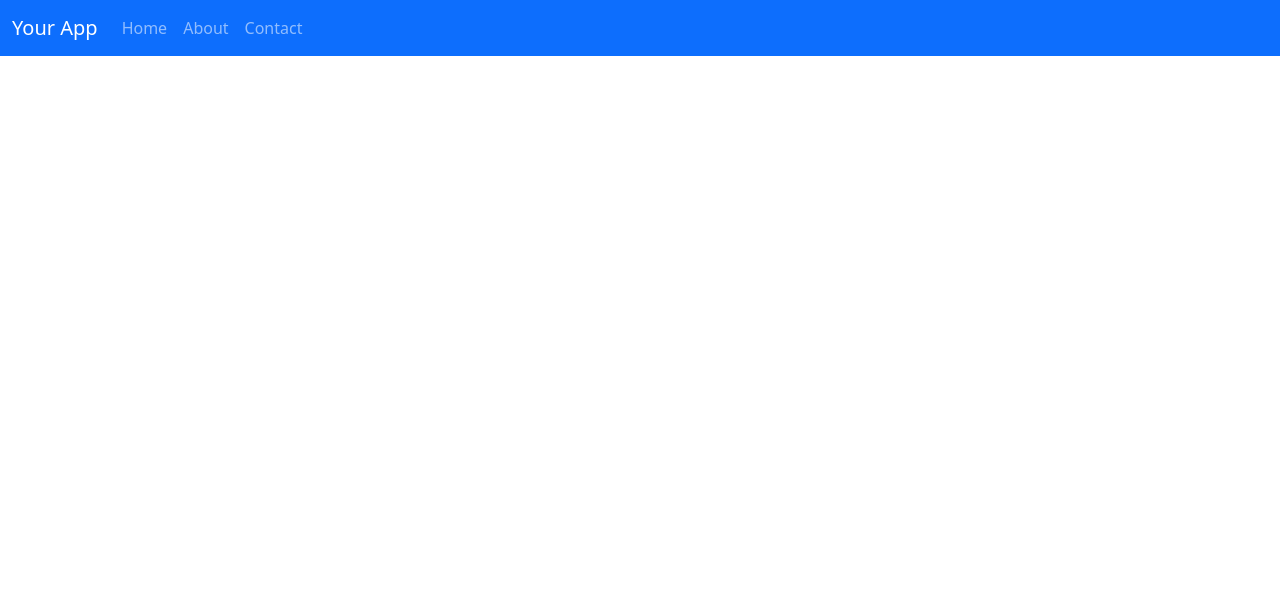
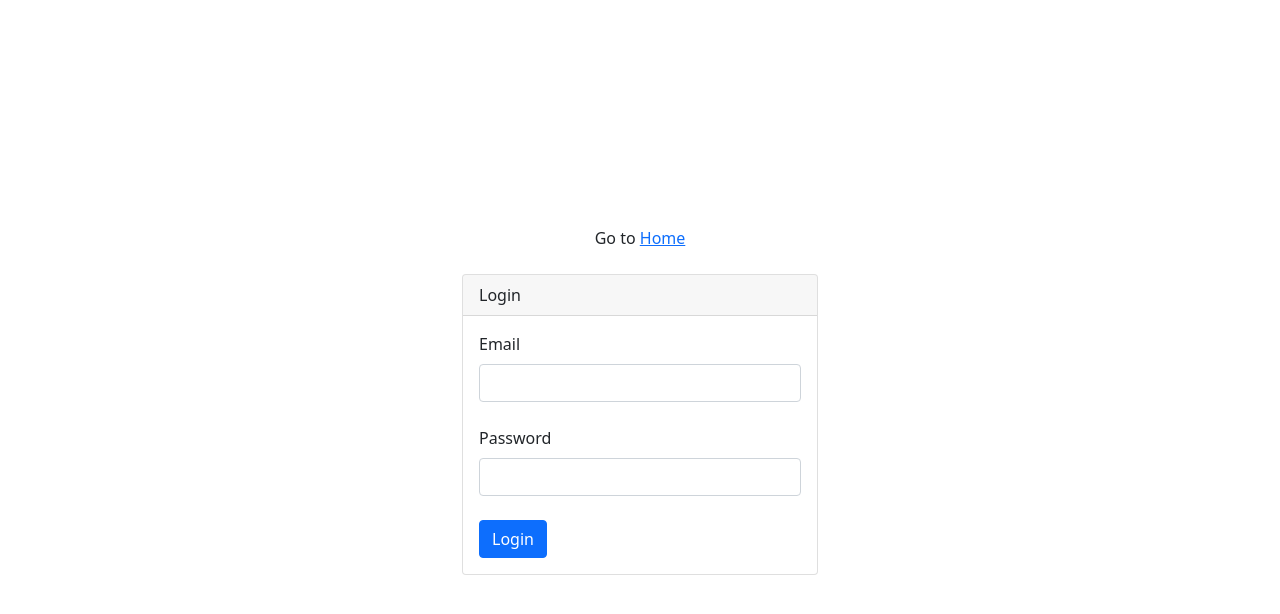
Before and after one commit to Muhammad5943/learn-react-parsinta, a React (Create React App) app: page /login in a window 1280 px wide. Shown: the top 614 px of the page. Built offline with nearby package versions, Linux system fonts and the light colour scheme.

Commit message:
ADD error page and multiple layer route

```diff
--- a/src/App.js
+++ b/src/App.js
@@ -1,15 +1,12 @@
 import React from 'react';
-import Navbar from './components/Navbar';
 // import { Router } from 'react-router-dom';
 import Router from './router'
 
 function App() {
   return (
     <div>
-      <Navbar />
-      <div className="py-4">
-        <Router />
-      </div>
+      {/* <Navbar /> untuk kepentingan error handler */}
+      <Router />
     </div>
   );
 }
--- a/src/components/Navbar.js
+++ b/src/components/Navbar.js
@@ -1,8 +1,9 @@
 import React from 'react';
 import { NavLink } from 'react-router-dom';
 
-function Navbar() {
+function Navbar({ children }) {
     return (
+        <div>
             <nav className="navbar navbar-expand-lg navbar-dark bg-primary">
                 <div className="container-fluid">
                     <NavLink className="navbar-brand" to="/">Your App</NavLink>
@@ -25,6 +26,10 @@
                 </div>
             </nav>
 
+            <div className="py-4">
+                { children }
+            </div>
+        </div>
     );
 }
 
--- a/src/router/index.js
+++ b/src/router/index.js
@@ -3,22 +3,35 @@
 import Home from '../views/Home';
 import About from '../views/About';
 import Contact from '../views/Contact';
+import NotFound from '../views/errors/NotFound';
+import NavBar from '../components/Navbar';
+import Login from '../views/auth/Login';
 
 function Router() {
     return (
         // <BrowserRouter> (BrowserRouter bisa dimasukkan dalam /index.js 'utama', setelah itu tidak di declear disini)
             <Switch>
                 <Route exact path="/">
-                    <Home />
+                    <NavBar>
+                        <Home />
+                    </NavBar>
                 </Route>
 
                 <Route path="/about">
-                    <About />
+                    <NavBar>
+                        <About />
+                    </NavBar>
                 </Route>
 
                 <Route path="/contact">
-                    <Contact />
+                    <NavBar >
+                        <Contact />
+                    </NavBar>
                 </Route>
+
+                <Route path="/login" component={Login} />
+
+                <Route path="*" component={NotFound} />
             </Switch>
         // </BrowserRouter>
     );
--- /dev/null
+++ b/src/views/auth/Login.js
@@ -0,0 +1,38 @@
+import React from 'react';
+import { NavLink } from 'react-router-dom';
+
+function Login() {
+    return (
+        <div>
+            <div className="container">
+                <div className="row justify-content-center align-items-center vh-100">
+                        <div className="col-md-4">
+                            <div className="text-center mb-4">
+                                Go to <NavLink to="/">Home</NavLink>
+                            </div>
+                            <div className="card">
+                                <div className="card-header">
+                                    Login
+                                </div>
+                                <div className="card-body">
+                                    <form>
+                                        <div className="mb-4">
+                                            <label htmlFor="email" className="form-label">Email</label>
+                                            <input type="email" name="email" id="email" className="form-control" />
+                                        </div>
+                                        <div className="mb-4">
+                                            <label htmlFor="password" className="form-label">Password</label>
+                                            <input type="password" name="password" id="password" className="form-control" />
+                                        </div>
+                                        <button type="submit" className="btn btn-block btn-primary">Login</button>
+                                    </form>
+                                </div>
+                            </div>
+                        </div>
+                </div>
+            </div>
+        </div>
+    );
+}
+
+export default Login;
--- /dev/null
+++ b/src/views/errors/NotFound.js
@@ -0,0 +1,17 @@
+import React from 'react';
+
+function NotFound() {
+    return (
+        <div>
+            <div className="container">
+                <div className="d-flex justify-content-center align-items-center vh-100">
+                        <div className="display-6 text-danger">
+                            Not Found Page
+                        </div>
+                </div>
+            </div>
+        </div>
+    );
+}
+
+export default NotFound;
```
Also changed, not shown: 1 other file (tests, documents, lock files or other folders). Lines whose indentation alone changed are shown as unchanged.
